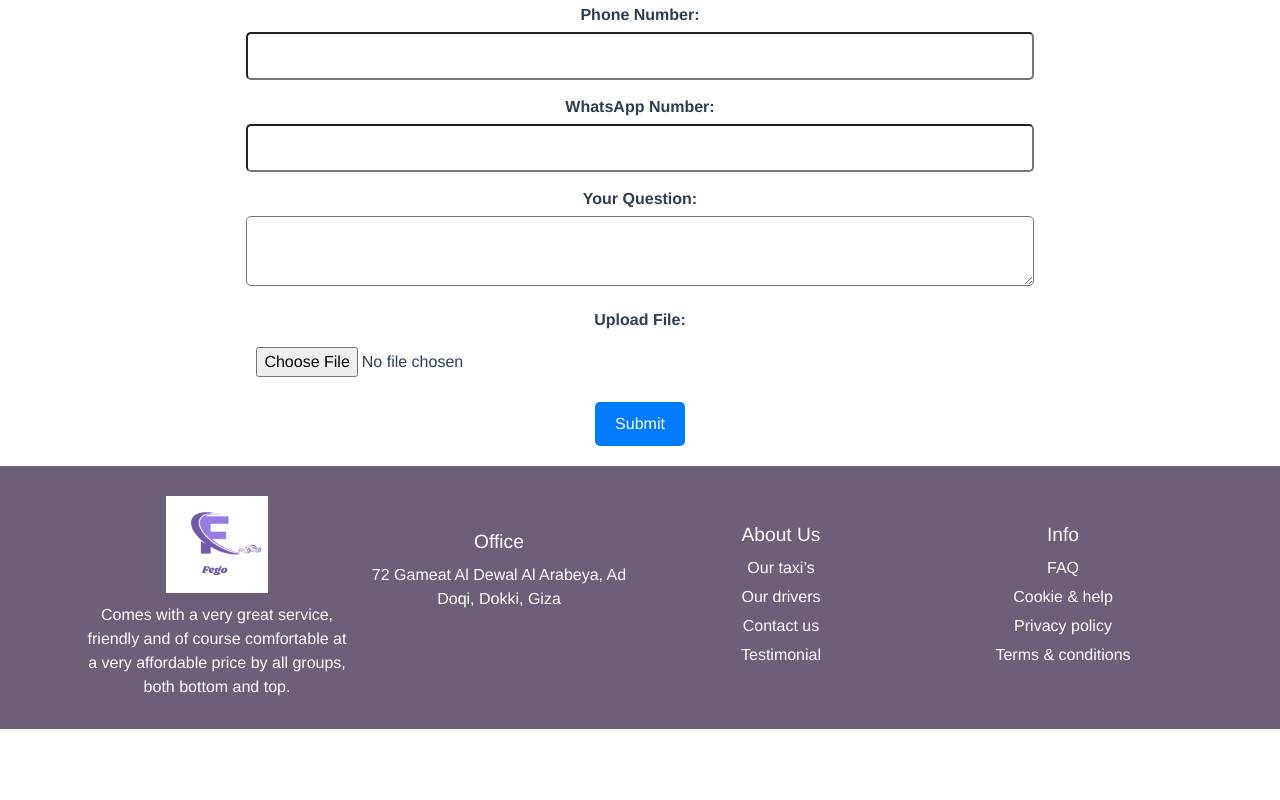
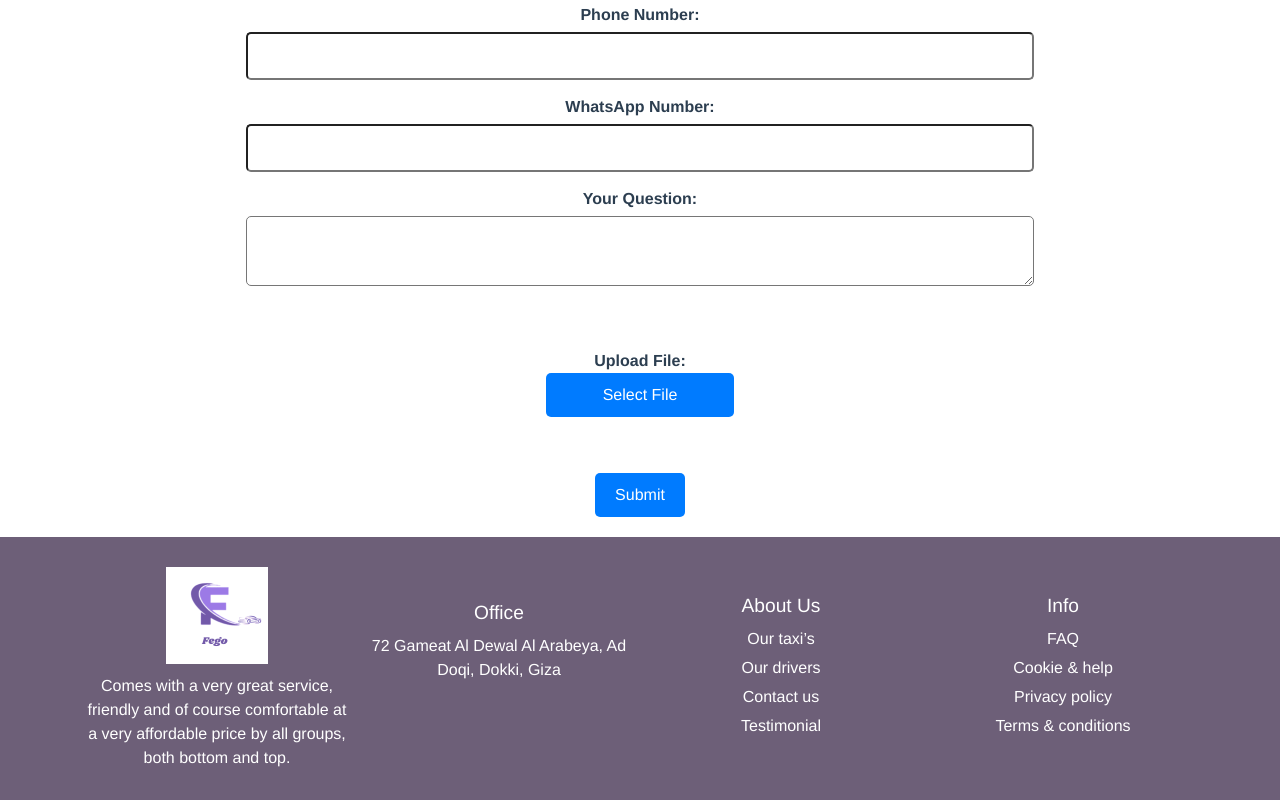
Before and after one commit to HossamElDeenKamal2003/flieger, a Vue app: page / in a window 1280 px wide. Shown: the part 3094-3894 px from the top of the page. Before the commit the page ends 3823 px from the top, so only its background shows below. Built offline with nearby package versions, Linux system fonts and the light colour scheme.

Commit message:
Add files via upload

```diff
--- a/src/components/contcactusComponent.vue
+++ b/src/components/contcactusComponent.vue
@@ -1,5 +1,5 @@
 <template>
-    <div class="contact-form">
+    <div class="contact-form" id="contact">
       <h2>Contact Us</h2>
       <form @submit.prevent="submitContact" enctype="multipart/form-data">
         <div>
@@ -18,11 +18,40 @@
           <label for="question">Your Question:</label>
           <textarea id="question" v-model="form.question" required></textarea>
         </div>
-        <div>
+        <div class="file-upload">
           <label for="file">Upload File:</label>
-          <input type="file" id="file" @change="handleFileUpload" />
+
+          <!-- Image preview above the button -->
+          <!-- <div v-if="file" class="image-preview">
+            <img :src="filePreview" alt="Image Preview" class="preview-img" />
+          </div> -->
+
+          <input
+            type="file"
+            id="file"
+            @change="handleFileUpload"
+            ref="fileInput"
+            class="hidden-input"
+          />
+
+          <button
+            type="button"
+            class="upload-button"
+            @click="$refs.fileInput.click()"
+
+          >
+            Select File
+          </button>
+          <div v-if="file" class="file-preview">
+            <span>{{ file.name }}</span>
+            <button type="button" class="delete-file" @click="removeFile">X</button>
           </div>
-        <button type="submit">Submit</button>
+        </div>
+        <button type="submit" :disabled="loading">
+          Submit
+          <!-- Loader while the request is being processed -->
+          <span v-if="loading" class="loader"></span>
+        </button>
       </form>
       <p v-if="successMessage" class="success">{{ successMessage }}</p>
       <p v-if="errorMessage" class="error">{{ errorMessage }}</p>
@@ -42,15 +71,25 @@
         question: "",
       },
       file: null, // For storing the uploaded file
+      filePreview: null, // For storing the preview URL
       successMessage: "",
       errorMessage: "",
+      loading: false, // To manage loading state
     };
   },
   methods: {
     handleFileUpload(event) {
-        this.file = event.target.files[0];
+      const file = event.target.files[0];
+      this.file = file;
+      this.filePreview = URL.createObjectURL(file); // Create a preview of the image
+    },
+    removeFile() {
+      this.file = null;
+      this.filePreview = null;
+      this.$refs.fileInput.value = ""; // Reset the file input
     },
     async submitContact() {
+      this.loading = true; // Show loader during the request
       const formData = new FormData();
       formData.append("username", this.form.username);
       formData.append("phoneNumber", this.form.phoneNumber);
@@ -61,28 +100,36 @@
       }
 
       try {
-          const response = await axios.post("http://localhost:3000/contact", formData, {
+        const response = await axios.post(
+          "https://backend-5ig1.onrender.com/admin/add-contact",
+          formData,
+          {
             headers: { "Content-Type": "multipart/form-data" },
-          });
-          console.log(response)
+          }
+        );
+        console.log(response);
         this.successMessage = "Your message has been sent successfully!";
         this.errorMessage = "";
         this.form = { username: "", phoneNumber: "", whatsApp: "", question: "" };
         this.file = null;
+        this.filePreview = null;
       } catch (error) {
         this.successMessage = "";
         this.errorMessage = "Failed to send message. Please try again.";
+      } finally {
+        this.loading = false; // Hide loader when the request is finished
       }
     },
   },
 };
 </script>
+
+
   <style scoped>
   .contact-form {
     max-width: 80%;
     margin: auto;
     padding: 20px;
-    /* border: 1px solid #ddd; */
     border-radius: 5px;
     background-color: white;
   }
@@ -101,7 +148,6 @@
     width: 80%;
     padding: 10px;
     margin-top: 5px;
-    /* border: 1px solid #ccc; */
     border-radius: 5px;
   }
 
@@ -125,4 +171,74 @@
   .error {
     color: red;
   }
+
+  /* File upload styles */
+  .file-upload {
+    display: flex;
+    flex-direction: column;
+  }
+
+  .hidden-input {
+    display: none;
+  }
+
+  .upload-button {
+    background-color: #007bff;
+    color: white;
+    padding: 8px 12px;
+    border: none;
+    border-radius: 5px;
+    cursor: pointer;
+    width: 20%;
+  }
+
+  .upload-button:hover {
+    background-color: #0056b3;
+  }
+
+  .file-preview {
+    margin-top: 10px;
+    display: flex;
+    align-items: center;
+    gap: 10px;
+  }
+
+  .file-preview span {
+    font-size: 14px;
+  }
+
+  .delete-file {
+    background-color: red;
+    color: white;
+    border: none;
+    border-radius: 50%;
+    width: 24px;
+    height: 24px;
+    cursor: pointer;
+    font-size: 14px;
+    display: flex;
+    align-items: center;
+    justify-content: center;
+  }
+  .file-upload {
+  display: flex;
+  flex-direction: column;
+  align-items: center; /* Center horizontally */
+  justify-content: center; /* Center vertically */
+  height: 150px; /* Adjust height as needed */
+  padding: 20px; /* Optional: Add spacing inside the container */
+}
+@media screen and (max-width: 765px) {
+  .upload-button {
+    width: 100%; /* Makes the button take full width */
+    margin-bottom: 10px; /* Optional: Add some margin between button and image */
+  }
+
+  .file-upload {
+    flex-direction: column; /* Stack the button and image vertically */
+    align-items: center; /* Center items horizontally */
+    width: 100%; /* Ensure file upload container takes full width */
+  }
+}
+
   </style>
--- a/src/components/navbarComponent.vue
+++ b/src/components/navbarComponent.vue
@@ -8,19 +8,15 @@
       <div class="nav-list">
         <ul>
           <li><a href="#" ref="homeLink">Home</a></li>
-            <li><a href="#">About Us</a></li>
-            <li><a href="#">Fego App</a></li>
-            <li><a href="#">Contact Us</a></li>
+          <li><a href="#" @click.prevent="scrollToSection('about')">About Us</a></li>
+          <li><a href="#" @click.prevent="scrollToSection('fego')">Fego App</a></li>
+          <li><a href="#" @click.prevent="scrollToSection('contact')">Contact Us</a></li>
         </ul>
       </div>
     </div>
 
     <!-- Scroll to Top Button -->
-      <button
-        class="scroll-to-top"
-        v-if="showScrollToTop"
-        @click="scrollToTop"
-      >
+    <button class="scroll-to-top" v-if="showScrollToTop" @click="scrollToTop">
       ↑
     </button>
   </div>
@@ -45,6 +41,12 @@
     window.removeEventListener('scroll', this.handleScroll);
   },
   methods: {
+    scrollToSection(sectionId) {
+      const section = document.getElementById(sectionId);
+      if (section) {
+        section.scrollIntoView({ behavior: "smooth" });
+      }
+    },
     handleScroll() {
       this.showScrollToTop = window.scrollY > 300; // Show button after scrolling 300px
     },
@@ -109,8 +111,10 @@
 /* Scroll-to-top button styles */
 .scroll-to-top {
   position: fixed;
-    bottom: 20px; /* Distance from bottom */
-    right: 20px; /* Distance from right */
+  bottom: 20px;
+  /* Distance from bottom */
+  right: 20px;
+  /* Distance from right */
   background-color: #007bff;
   color: white;
   border: none;
@@ -129,6 +133,7 @@
 }
 
 .scroll-to-top:hover {
-    transform: scale(1.1); /* Slight zoom effect */
+  transform: scale(1.1);
+  /* Slight zoom effect */
 }
 </style>
--- a/src/components/secondsectionComponent.vue
+++ b/src/components/secondsectionComponent.vue
@@ -1,5 +1,5 @@
 <template>
-    <div class="parent">
+    <div id="about" class="parent">
       <!-- Left Side Content -->
       <div class="left-side">
         <div>
--- a/src/components/thirdsectionComponent.vue
+++ b/src/components/thirdsectionComponent.vue
@@ -1,5 +1,5 @@
 <template>
-    <div class="parent">
+    <div class="parent" id="fego">
         <div class="left-side">
             <div>
                 <img :src="image" alt="">
```
Lines whose indentation alone changed are shown as unchanged.
